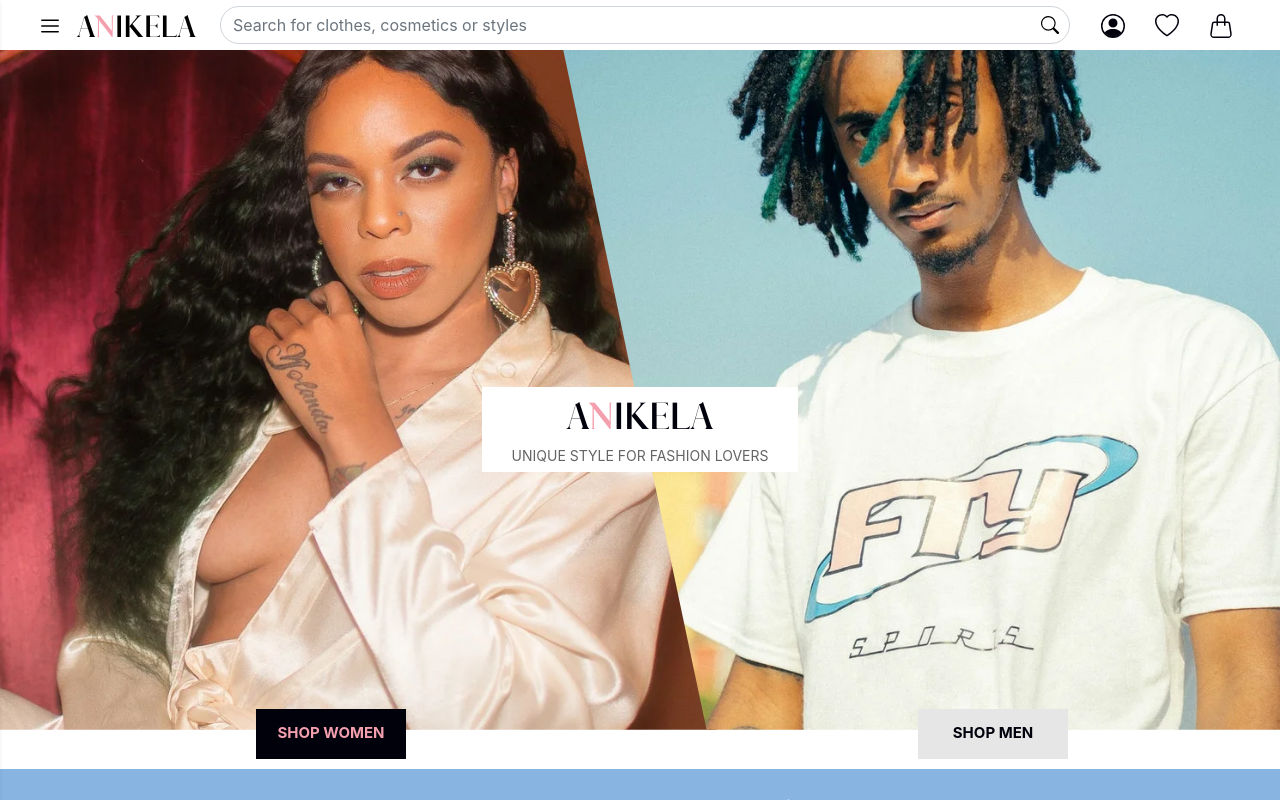
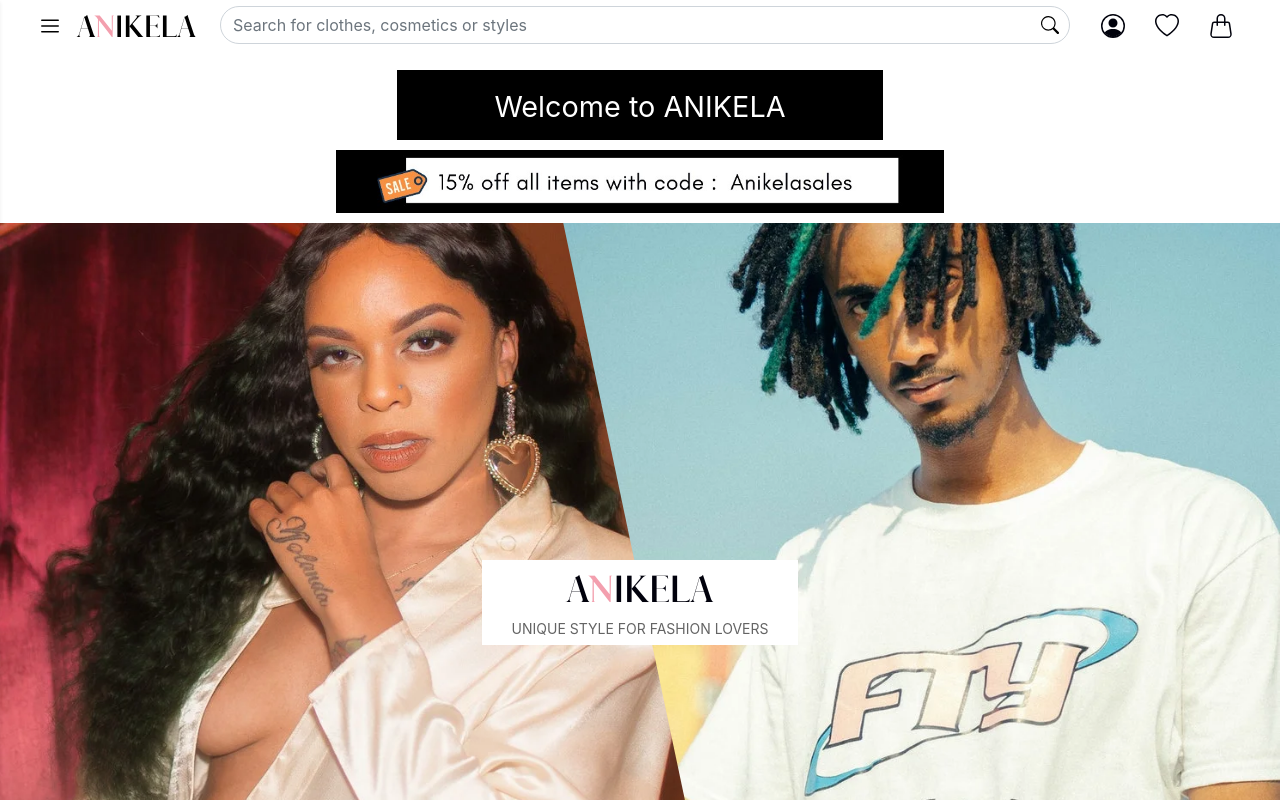
Before and after one commit to Coast-Information-Technology/anikela-ecommerce-customers-frontend, a React (Create React App) app: page / in a window 1280 px wide. Shown: the top 800 px of the page. Built offline with nearby package versions, Linux system fonts and the light colour scheme.

Commit message:
added discount banner to the homepage

```diff
--- a/src/pages/homepage/Homepage.tsx
+++ b/src/pages/homepage/Homepage.tsx
@@ -4,17 +4,34 @@ import React from "react";
 import Video from "../../assets/video/showcase_video.mp4";
 import deliverytruckImage from "../../assets/resources/shipped.svg";
 import favoriteImage from "../../assets/resources/star.svg";
+import Welcome from "../../assets/images/welcomeimg.jpeg";
+import Discount from "../../assets/images/discount_img.jpg";
 
 const Homepage = () => {
   return (
     <div>
-      {/* <Header/> */}
+      <TopBanner/>
       <HomeSecImage />
       <HomeSlogan />
       <PickSecBtn />
       <BannerSection />
       <ShopDisp />
     </div>
+  );
+};
+
+const TopBanner = () => {
+  return (
+ <div className="container homebanner">
+    {/* <img src={Welcome} alt="favorite" className="welcomeImg" /> */}
+    <div className="welcome-txt_container">
+      <p>Welcome to ANIKELA</p>
+      </div>
+      <div className="discount-container">
+            <img src={Discount} alt="favorite" className="discount_img" />
+      </div>
+
+ </div>
   );
 };
 
--- a/src/scss/pages/_home.scss
+++ b/src/scss/pages/_home.scss
@@ -1,6 +1,31 @@
 @font-face {
   font-family: "Afrah";
   src: local("Afrah"), url(../../fonts/Afrah-Bold.ttf) format("truetype");
+}
+.welcome-txt_container{
+  background-color: #000;
+  width: 40%;
+  height: 70px;
+  margin: auto;
+  margin-top: 20px;
+}
+.welcome-txt_container{
+  p{
+    color: $light;
+    font-size: 1.8rem;
+    text-align: center;
+ padding-top: 15px;
+  }
+}
+.discount-container{
+  margin-top: 10px;
+  margin-bottom: 10px;
+}
+.discount_img{
+  display: block;
+  margin-left: auto;
+  margin-right: auto;
+  width: 50%;
 }
 .imagewrapper {
   position: relative;
@@ -203,6 +228,17 @@
 
 // reduce for general screens
 @media (max-width: 768px) {
+  .welcome-txt_container{
+    p{
+      font-size: 1.2rem;
+      text-align: center;
+   padding-top: 20px;
+    }
+  }
+  .discount_img{
+    width: 80%;
+    height: 60px;
+  }
   .clip-image-right {
     background: url(../../assets/images/imgmen.webp);
     background-repeat: no-repeat;
@@ -362,6 +398,20 @@
 }
 // change scaling 320px width size
 @media only screen and (device-width: 320px) {
+  .welcome-txt_container{
+    height: 50px;
+  }
+  .welcome-txt_container{
+    p{
+      font-size: 0.7rem;
+      text-align: center;
+   padding-top: 20px;
+    }
+  }
+  .discount_img{
+    width: 90%;
+    height: 40px;
+  }
   .btn-man {
     width: 80px;
     height: 40px;
@@ -421,6 +471,19 @@
   }
 }
 @media only screen and (device-width: 411px) {
+  .welcome-txt_container{
+    height: 50px;
+  }
+  .welcome-txt_container{
+    p{
+      font-size: 0.9rem;
+   padding-top: 20px;
+    }
+  }
+  .discount_img{
+    width: 80%;
+    height: 45px;
+  }
   .btn-man {
     width: 80px;
     height: 40px;
@@ -479,6 +542,20 @@
   }
 }
 @media only screen and (device-width: 414px) {
+  .welcome-txt_container{
+    height: 50px;
+  }
+  .welcome-txt_container{
+    p{
+      font-size: 0.9rem;
+      text-align: center;
+   padding-top: 20px;
+    }
+  }
+  .discount_img{
+    width: 80%;
+    height: 40px;
+  }
   .btn-man {
     width: 80px;
     height: 40px;
@@ -538,6 +615,20 @@
 }
 
 @media only screen and (device-width: 375px) {
+  .welcome-txt_container{
+    height: 50px;
+  }
+  .welcome-txt_container{
+    p{
+      font-size: 0.8rem;
+      text-align: center;
+   padding-top: 20px;
+    }
+  }
+  .discount_img{
+    width: 80%;
+    height: 40px;
+  }
   .btn-man {
     width: 80px;
     height: 40px;
@@ -577,6 +668,20 @@
   }
 }
 @media only screen and (device-width: 360px) {
+  .welcome-txt_container{
+    height: 50px;
+  }
+  .welcome-txt_container{
+    p{
+      font-size: 0.8rem;
+      text-align: center;
+   padding-top: 20px;
+    }
+  }
+  .discount_img{
+    width: 80%;
+    height: 50px;
+  }
   .btn-man {
     width: 80px;
     height: 40px;
@@ -639,6 +744,20 @@
   }
 }
 @media only screen and (device-width: 280px) {
+  .welcome-txt_container{
+    height: 50px;
+  }
+  .welcome-txt_container{
+    p{
+      font-size: 0.6rem;
+      text-align: center;
+   padding-top: 20px;
+    }
+  }
+  .discount_img{
+    width: 90%;
+    height: 35px;
+  }
   .btn-man {
     width: 80px;
     height: 40px;
```
Also changed, not shown: src/assets/images/discount_img.jpg (added), src/assets/images/shopBanner.png (deleted).
